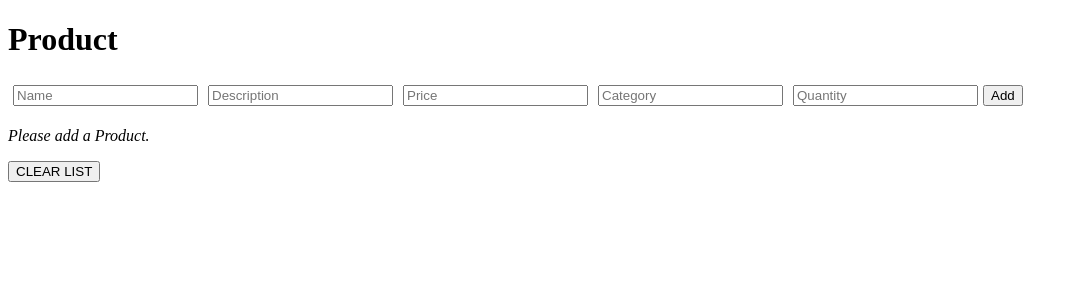
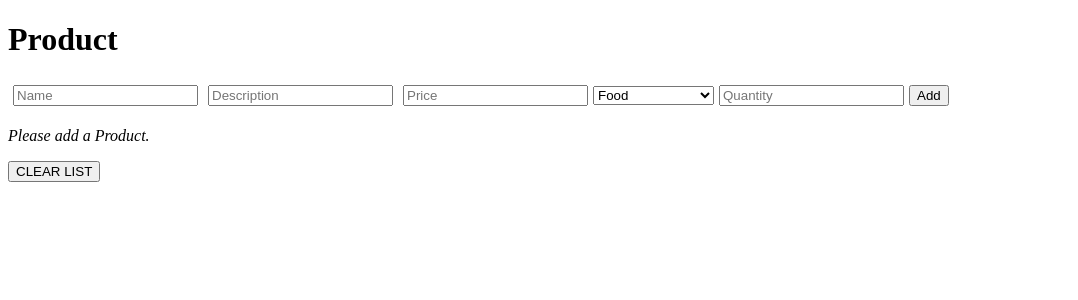
Before and after one commit to alvin7285/BIT306, a React app in the folder reactApp/: page / in a window 1280 px wide. Shown: the top 300 px of the page, without its empty margins (0-1078 px from the left). Built offline with nearby package versions, Linux system fonts and the light colour scheme.

Commit message:
added option list

```diff
--- a/reactApp/src/main.js
+++ b/reactApp/src/main.js
@@ -92,7 +92,7 @@ class AddProductForm extends React.Component {
       name: '',
       description: '',
       price: '',
-      category: '',
+      category: 'food',
       quantity: ''
     };
     this.onNameChanged=this.onNameChanged.bind(this);
@@ -109,7 +109,7 @@ class AddProductForm extends React.Component {
     this.setState({ name: '' });
     this.setState({ description: '' });
     this.setState({ price: ''});
-    this.setState({ category: ''});
+    this.setState({ category: 'food'});
     this.setState({ quantity: ''});
   }
 
@@ -149,9 +149,11 @@ class AddProductForm extends React.Component {
               onChange={this.onPriceChanged}
               value={this.state.price} />
 
-        <input type="text" id ="textbox" placeholder="Category"
-              onChange={this.onCategoryChanged}
-              value={this.state.category} />
+        <select value={this.state.category} onChange={this.onCategoryChanged}>
+            <option value="food">Food</option>
+            <option value="handcraft item">Handcraft Item</option>
+            <option value="homemade item">Homemade Item</option>
+        </select>
 
         <input type="number" id ="textbox" placeholder="Quantity"
               onChange={this.onQuantityChanged}
@@ -174,7 +176,7 @@ class ProductItem extends React.Component {
          <div>{this.props.name}</div>
          <div>{this.props.description}</div>
          <div>{this.props.price}</div>
-         <div>{this.props.category}</div>
+         <div style={{}}>{this.props.category.toUpperCase()}</div>
          <div>{this.props.quantity}</div>
 
         <a href="#" onClick={this.onDeleteClick.bind(this)}
```
